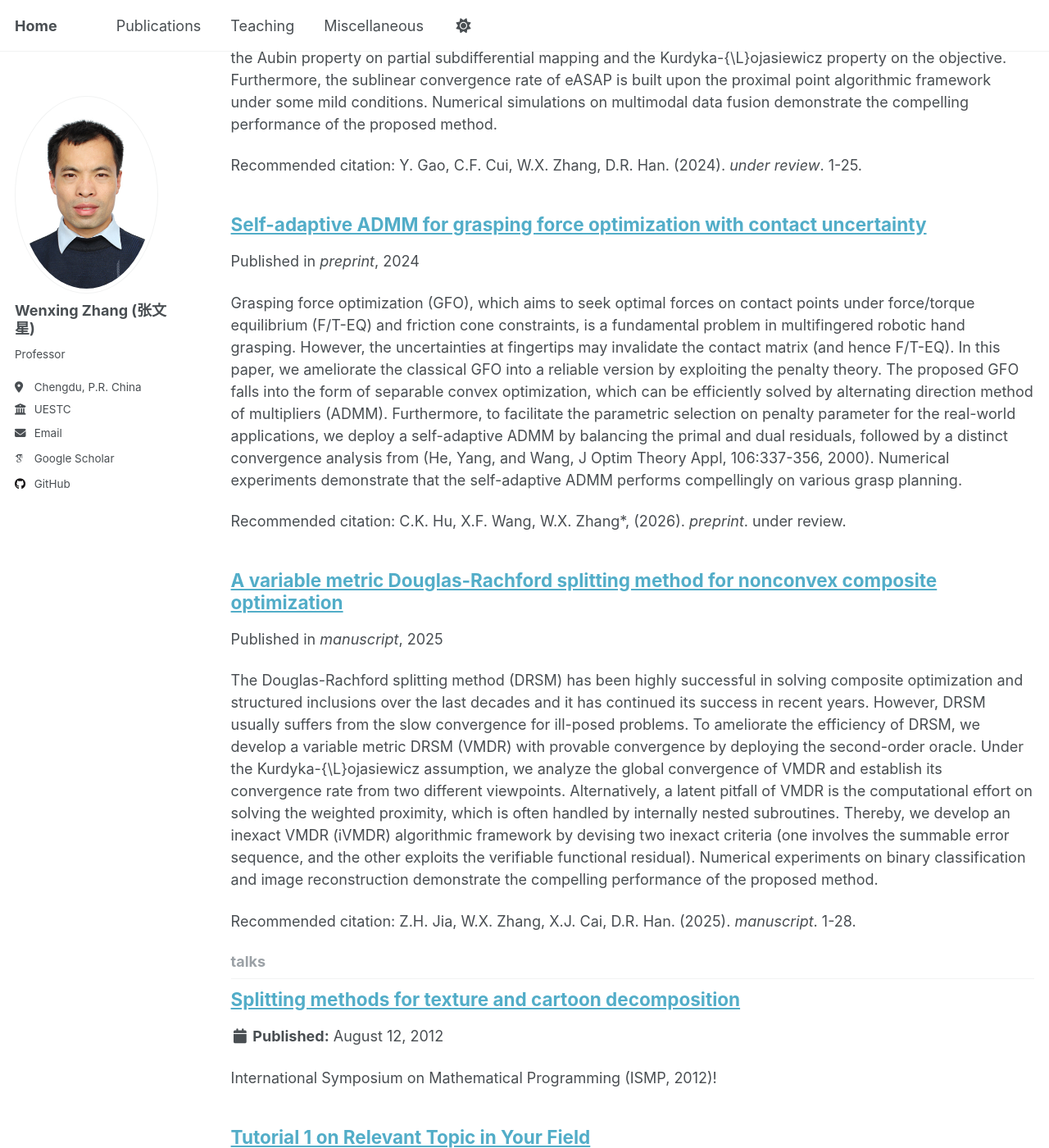
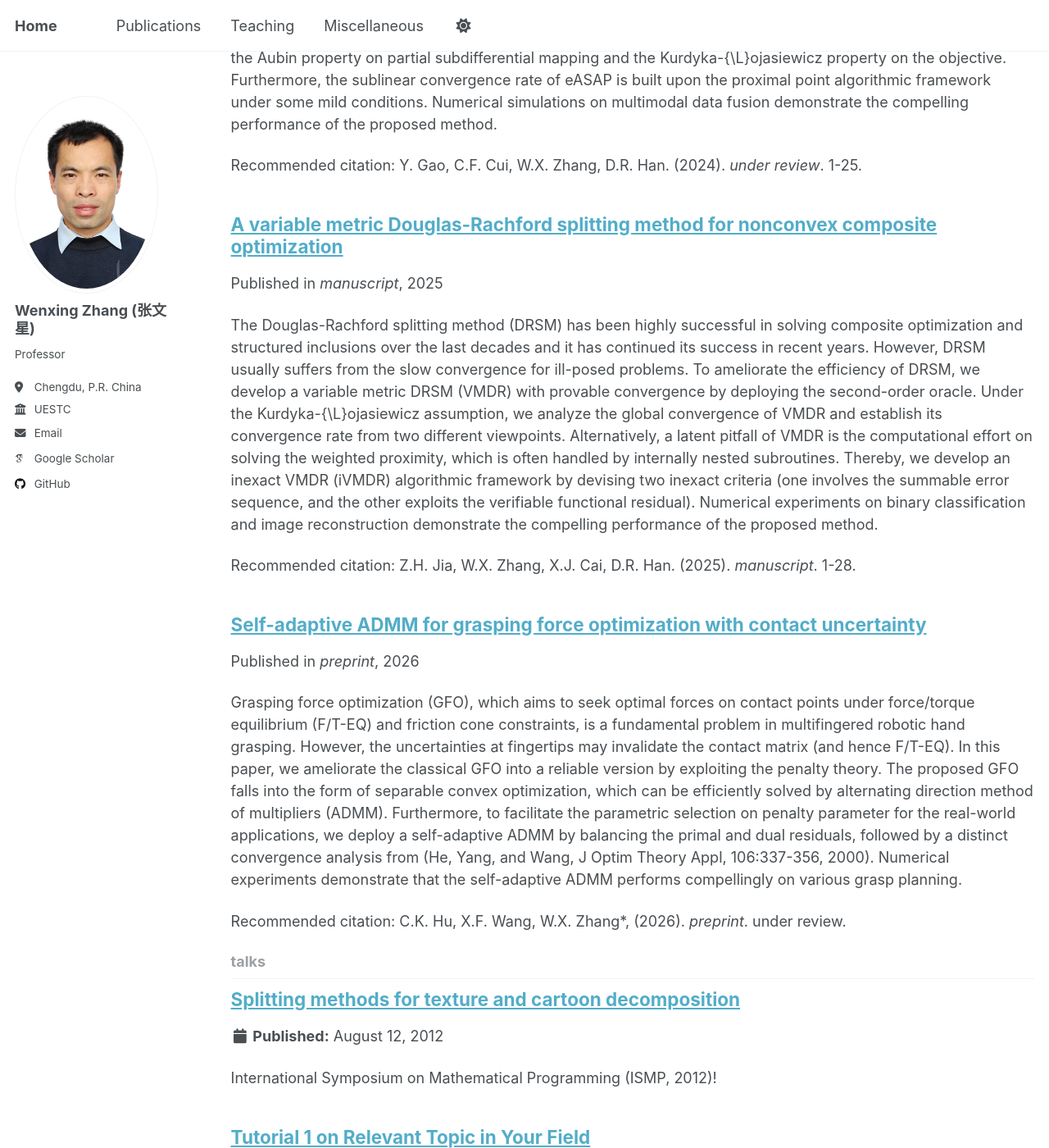
Before and after one commit to WenxingZhang/WenxingZhang.github.io, a Jekyll site: the page built from _pages/collection-archive.html, in a window 1280 px wide and 1400 px high, scrolled down 1408 px. Shown: the whole window at 82% size. Built offline with Jekyll 4.4.1, drawn with Linux system fonts in a browser that asks for light colours; some web fonts are replaced; a script that is not in the unit is left out.

Commit message:
Update 2024-12-01-paper-title-number-1.md

```diff
--- a/_publications/2024-12-01-paper-title-number-1.md
+++ b/_publications/2024-12-01-paper-title-number-1.md
@@ -3,7 +3,7 @@ title: "Self-adaptive ADMM for grasping force optimization with contact uncertai
 collection: publications
 category: manuscripts
 permalink: /publication/2024-12-01-paper-title-number-1
-date: 2024-12-01
+date: 2026-09-01
 venue: 'preprint'
 #slidesurl: 'http://academicpages.github.io/files/slides1.pdf'
 #paperurl: 'http://academicpages.github.io/files/paper1.pdf'
```
